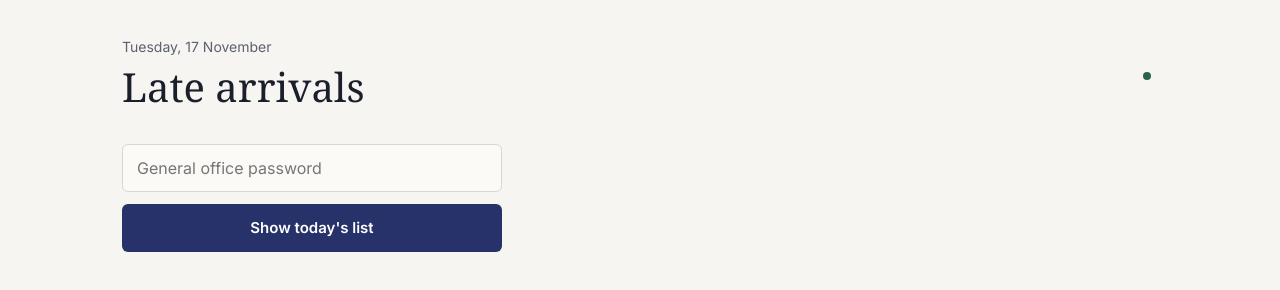
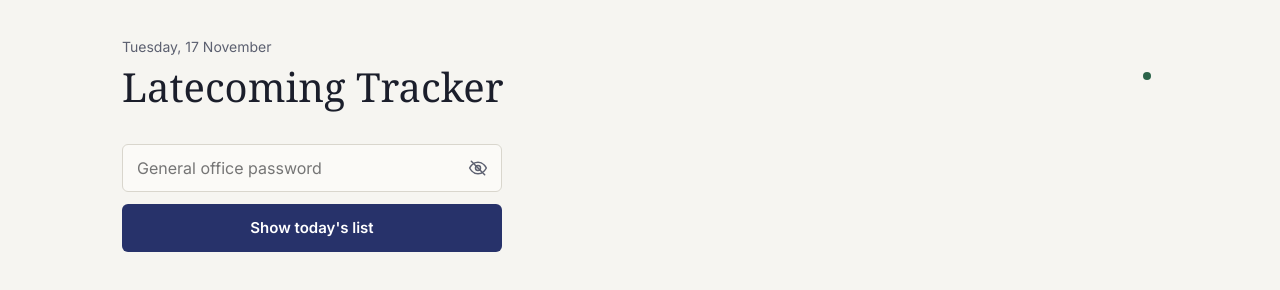
Before and after one commit to sajc-discipline-comm/latecoming-scanner, a plain HTML site: page office.html in a window 1280 px wide. Drawn offline with Linux system fonts and the light colour scheme; a web font is replaced by a local one.

Commit message:
Add files via upload

```diff
--- a/office.html
+++ b/office.html
@@ -3,7 +3,7 @@
 <head>
 <meta charset="utf-8">
 <meta name="viewport" content="width=device-width,initial-scale=1">
-<title>Late arrivals — General Office</title>
+<title>Latecoming Tracker — General Office</title>
 <link rel="preconnect" href="https://fonts.googleapis.com">
 <link href="https://fonts.googleapis.com/css2?family=Inter:wght@400;500;600;700&family=Libre+Caslon+Display&display=swap" rel="stylesheet">
 <!-- Read-only. Shows today's late arrivals as the gate records them, in SCMobile keying order.
@@ -36,12 +36,16 @@ tr.done td{color:var(--muted);text-decoration:line-through}
 tr.new td{animation:flash 1.6s ease}
 @keyframes flash{from{background:var(--hi)}to{background:transparent}}
 @media (prefers-reduced-motion:reduce){tr.new td{animation:none}}
+.pwbox{position:relative}
+.pwbox input{width:100%;padding-right:52px}
+.eye{position:absolute;right:4px;top:4px;width:40px;height:40px;border:0;background:none;color:var(--muted);display:flex;align-items:center;justify-content:center;cursor:pointer;border-radius:6px}
+.eye[aria-pressed=true] .slash{display:none}
 </style>
 </head>
 <body>
 <main>
-  <div class="row"><div><span class="meta" id="date"></span><h1>Late arrivals</h1></div><span class="sp"></span><span class="conn" id="conn" hidden><i></i><span></span></span></div>
-  <div id="login" class="login"><input id="pw" type="password" placeholder="General office password" autocomplete="current-password"><button class="btn" id="go">Show today's list</button><div class="note" id="mLogin"></div></div>
+  <div class="row"><div><span class="meta" id="date"></span><h1>Latecoming Tracker</h1></div><span class="sp"></span><span class="conn" id="conn" hidden><i></i><span></span></span></div>
+  <div id="login" class="login"><div class="pwbox"><input id="pw" type="password" placeholder="General office password" autocomplete="current-password"><button type="button" class="eye" id="eye" aria-label="Show password" aria-pressed="false"><svg width="20" height="20" viewBox="0 0 24 24" fill="none" stroke="currentColor" stroke-width="1.8" stroke-linecap="round" stroke-linejoin="round"><path d="M2 12s3.6-7 10-7 10 7 10 7-3.6 7-10 7S2 12 2 12z"/><circle cx="12" cy="12" r="3"/><path class="slash" d="M4 4l16 16"/></svg></button></div><button class="btn" id="go">Show today's list</button><div class="note" id="mLogin"></div></div>
   <div id="list" hidden>
     <div class="row" style="margin-top:14px"><span id="count" class="meta"></span><span class="sp"></span><button class="quiet" id="out">Sign out</button></div>
     <div class="note" id="warn"></div>
@@ -51,7 +55,7 @@ tr.new td{animation:flash 1.6s ease}
   </div>
 </main>
 <script>
-var API = 'https://script.google.com/macros/s/AKfycbz30kSEhCeopfnuJRxQav7tOUP-iRTTOFpfWrmZJPTZfX1KMdJQtGIAH7s5_7eqTw67dA/exec';    // ← the same web app address as the gate page
+var API = '';    // ← the same web app address as the gate page
 (function(){ var m = location.search.match(/[?&]api=([^&]+)/); if (m) API = decodeURIComponent(m[1]); })();
 var token = sessionStorage.getItem('office.token') || '', seen = {}, done = JSON.parse(sessionStorage.getItem('office.done') || '{}'), lastOk = 0, rows = [], first = true;
 function $(i) { return document.getElementById(i); }
@@ -66,6 +70,7 @@ function login() {
     token = j.token; sessionStorage.setItem('office.token', token); start();
   }).catch(function () { $('mLogin').textContent = 'No connection. Try again.'; });
 }
+$('eye').onclick = function () { var i = $('pw'), on = i.type === 'password'; i.type = on ? 'text' : 'password'; this.setAttribute('aria-pressed', on); this.setAttribute('aria-label', on ? 'Hide password' : 'Show password'); };
 $('go').onclick = login; $('pw').onkeydown = function (e) { if (e.key === 'Enter') login(); };
 $('out').onclick = function () { token = ''; sessionStorage.removeItem('office.token'); location.reload(); };
 function start() { $('login').hidden = true; $('list').hidden = false; $('conn').hidden = false; tick(); setInterval(tick, 30000); }
```
